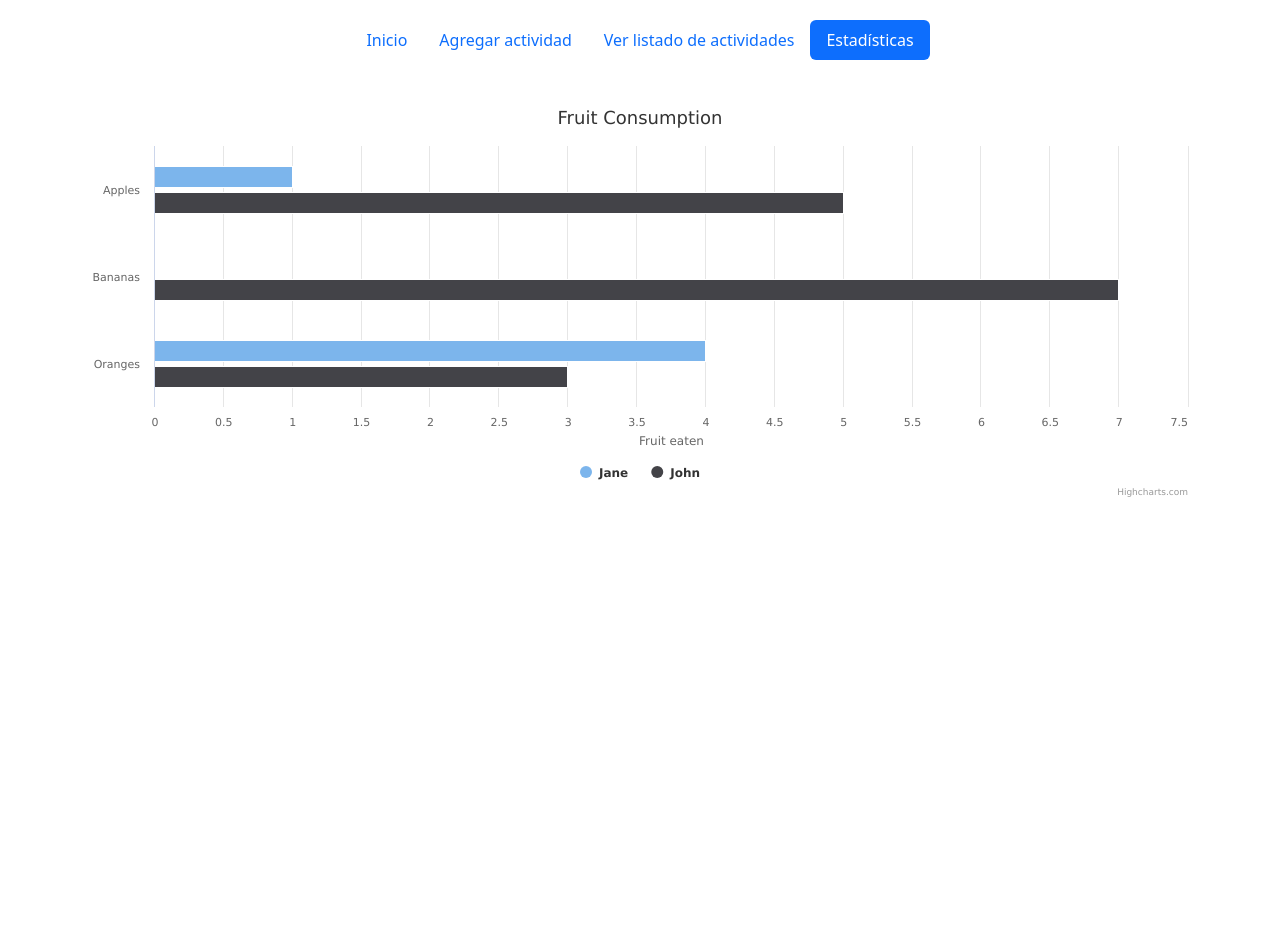
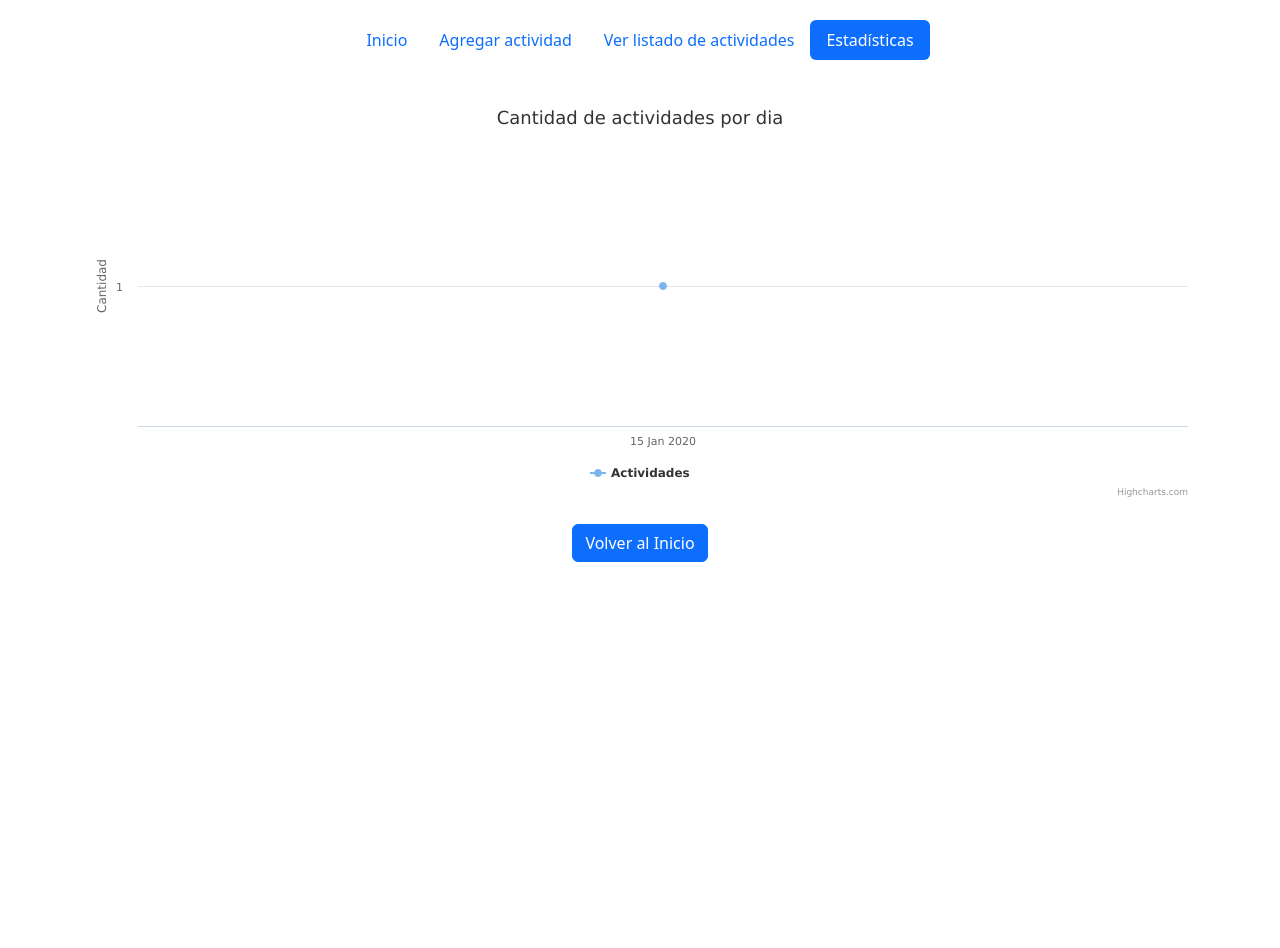
Before and after one commit to init-nahuel/desarrollo_web_nahuel_sanhueza, a Flask app: page /estadisticas in a window 1280 px wide. Shown: the top 948 px of the page. After the commit the page ends 562 px from the top, so only its background shows below. Run offline with Flask 3, Linux system fonts and the light colour scheme; tables that the repository leaves empty hold one stand-in row (values such as "Sample post"); a map, chart or similar area stays blank; some libraries are stand-ins or nearby versions.

Commit message:
feat: added chart cantidad actividades por dia

```diff
--- a/app/static/js/estadisticas.js
+++ b/app/static/js/estadisticas.js
@@ -1,28 +1,42 @@
-document.addEventListener("DOMContentLoaded", function () {
-  const chart = Highcharts.chart("container", {
-    chart: {
-      type: "bar",
-    },
+Highcharts.chart("lineChartContainer", {
   title: {
-      text: "Fruit Consumption",
+    text: "Cantidad de actividades por dia",
   },
   xAxis: {
-      categories: ["Apples", "Bananas", "Oranges"],
+    categories: [],
   },
   yAxis: {
     title: {
-        text: "Fruit eaten",
+      text: "Cantidad",
     },
   },
   series: [
     {
-        name: "Jane",
-        data: [1, 0, 4],
-      },
-      {
-        name: "John",
-        data: [5, 7, 3],
+      name: "Actividades",
+      data: [],
     },
   ],
 });
+
+fetch("http://127.0.0.1:5000/estadisticas/cant_actividades_dia")
+  .then((response) => response.json())
+  .then((data) => {
+    days = data.map((item) => Object.keys(item)[0]);
+    values = data.map((item) => Object.values(item)[0]);
+
+    const chart = Highcharts.charts.find(
+      (chart) => chart && chart.renderTo.id === "lineChartContainer"
+    );
+
+    chart.update({
+      xAxis: {
+        categories: days,
+      },
+      series: [
+        {
+          data: values,
+        },
+      ],
     });
+  })
+  .catch((e) => console.error("Error:", e));
--- a/app/templates/estadisticas.html
+++ b/app/templates/estadisticas.html
@@ -27,16 +27,10 @@
     </header>
 
     <div class="container d-flex flex-column justify-content-center">
-        <div id="container" style="width:100%; height:400px;"></div>
-        <div class="mb-5 w-100 text-center" style="height: 400px;">
-            <canvas id="lineChart"></canvas>
-        </div>
-        <div class="mb-5 w-100 text-center" style="height: 400px;">
-            <canvas id="pieChart"></canvas>
-        </div>
-        <div class="mb-5 w-100 text-center" style="height: 400px;">
-            <canvas id="barChart"></canvas>
-        </div>
+
+        <div id="lineChartContainer" style="width:100%; height:400px;"></div>
+
+
     </div>
 
     <div class="d-flex justify-content-center mt-4 mb-4">
```
Lines whose indentation alone changed are shown as unchanged.
